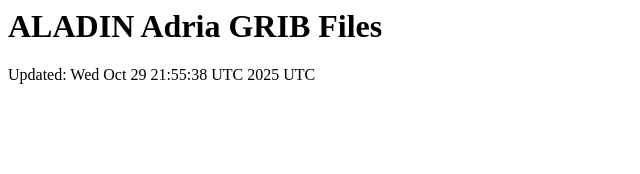
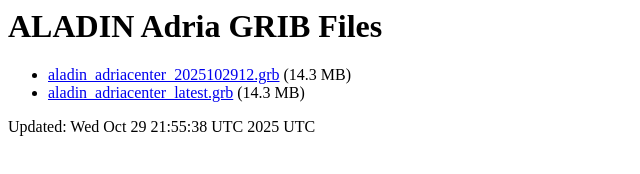
Before and after one commit to k-schreiber/aladin-grib-adria, a plain HTML site: page index.html in a window 1280 px wide. Shown: the whole page, without its empty margins (0-640 px from the left). Drawn offline with Linux system fonts and the light colour scheme.

Commit message:
Add links to ALADIN GRIB files in index.html

```diff
--- a/index.html
+++ b/index.html
@@ -1,2 +1,4 @@
 <html><head><title>ALADIN GRIB Files</title></head><body><h1>ALADIN Adria GRIB Files</h1><ul>
+<li><a href="aladin_adriacenter_2025102912.grb">aladin_adriacenter_2025102912.grb</a> (14.3 MB)</li>
+<li><a href="aladin_adriacenter_latest.grb">aladin_adriacenter_latest.grb</a> (14.3 MB)</li>
 </ul><p>Updated: Wed Oct 29 21:55:38 UTC 2025 UTC</p></body></html>
```
